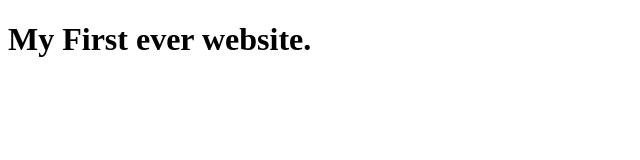
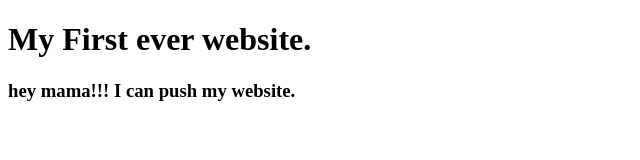
Before and after one commit to SHShazib/my-first-website, a plain HTML site: page index.html in a window 1280 px wide. Shown: the whole page, without its empty margins (0-640 px from the left). Drawn offline with Linux system fonts and the light colour scheme.

Commit message:
first change

```diff
--- a/index.html
+++ b/index.html
@@ -8,5 +8,6 @@
 </head>
 <body>
     <h1>My First ever website.</h1>
+    <h3>hey mama!!! I can push my website.</h3>
 </body>
 </html>
```
